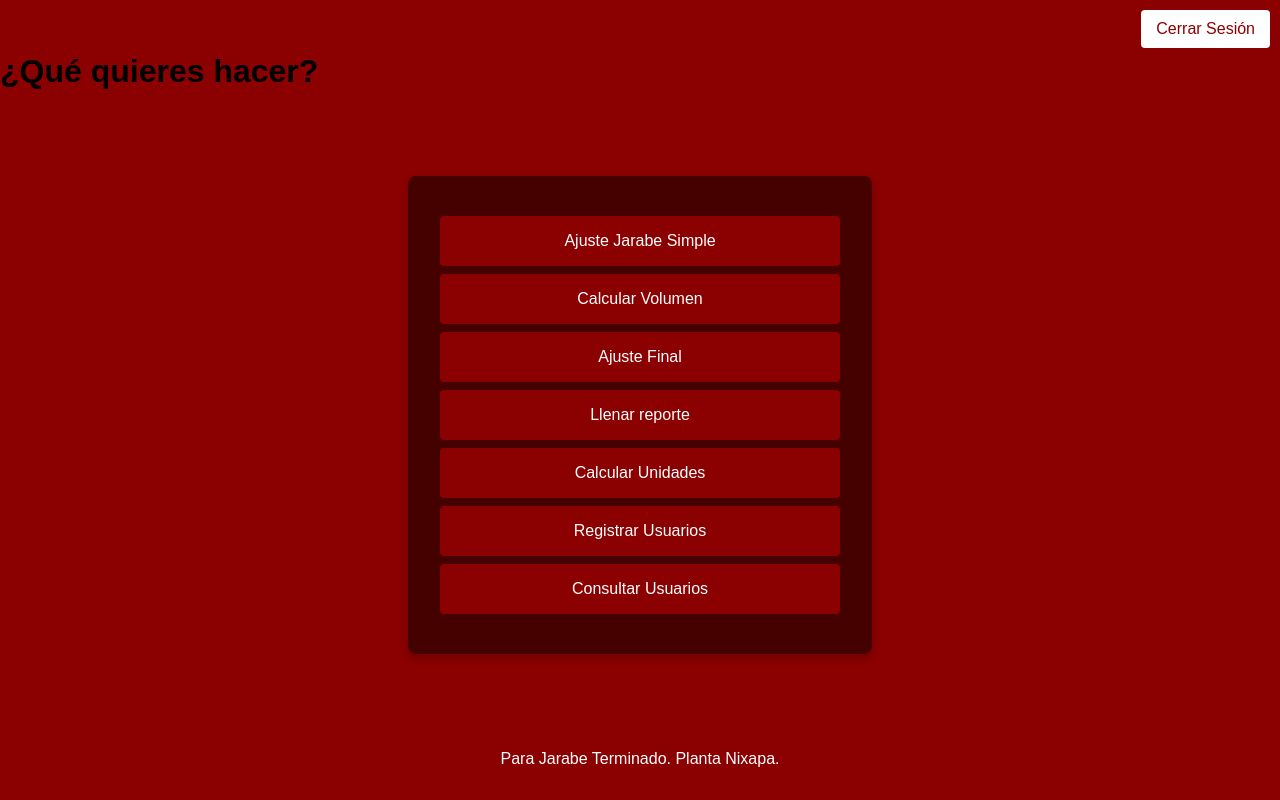
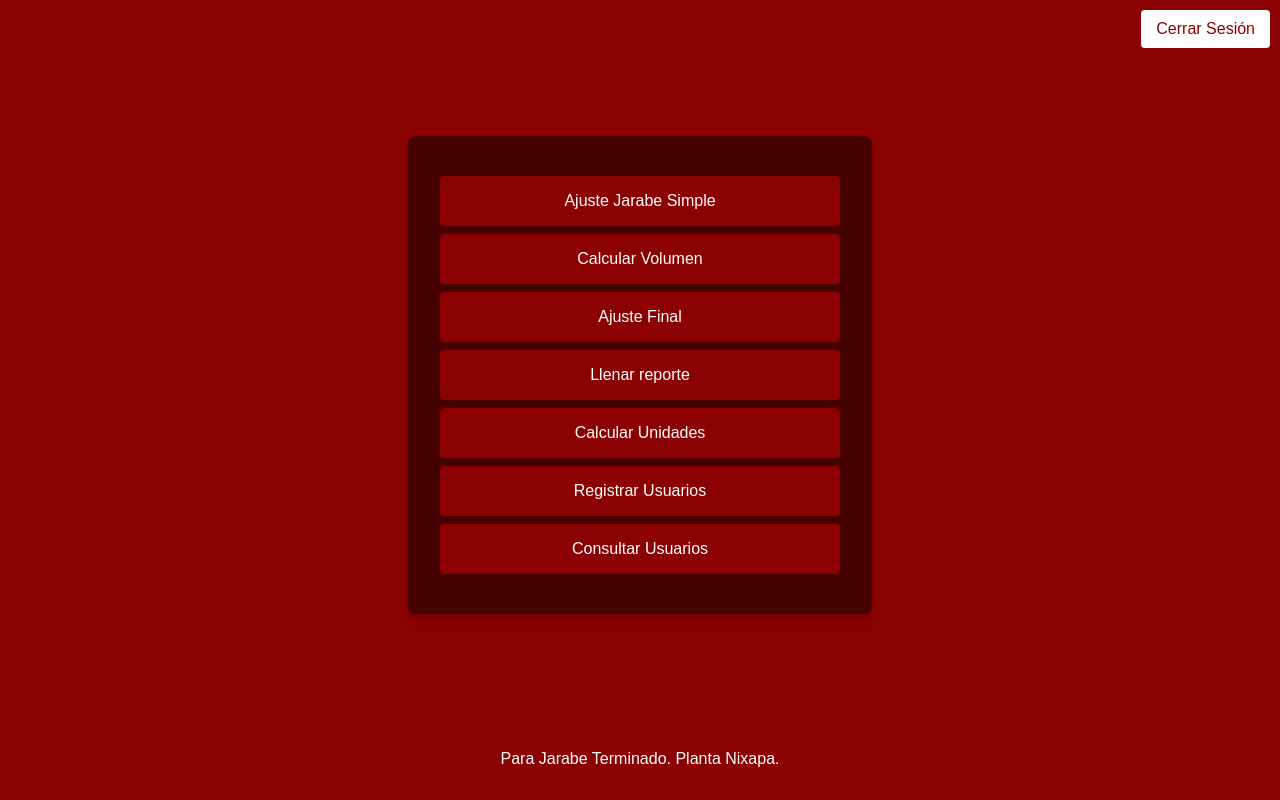
Before and after one commit to volumenfinal/volumenfinal.github.io, a plain HTML site: page admin.html in a window 1280 px wide. Drawn offline with Linux system fonts and the light colour scheme; sample sign-in values are in the browser's storage.

Commit message:
admin.html

```diff
--- a/admin.html
+++ b/admin.html
@@ -102,7 +102,6 @@
     <header>
         <button class="logout-button" onclick="logout()">Cerrar Sesión</button>
     </header>
-    <h1>¿Qué quieres hacer?</h1>
     <main>
         <div class="box">
             <button onclick="redirectWithLoading('js.html')">Ajuste Jarabe Simple</button>
```
